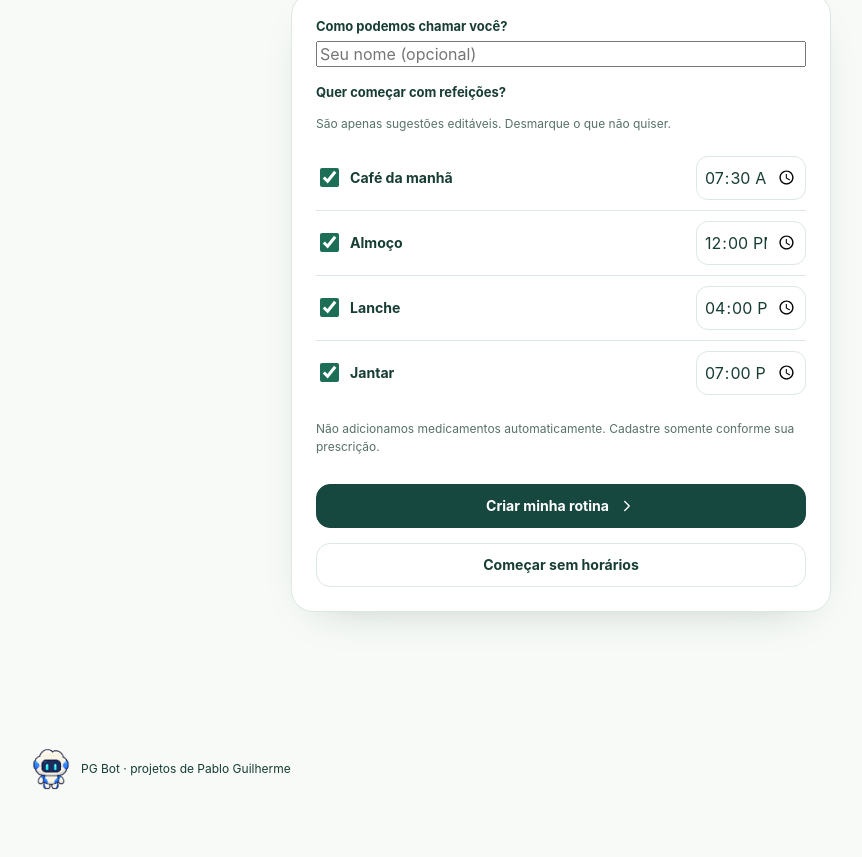
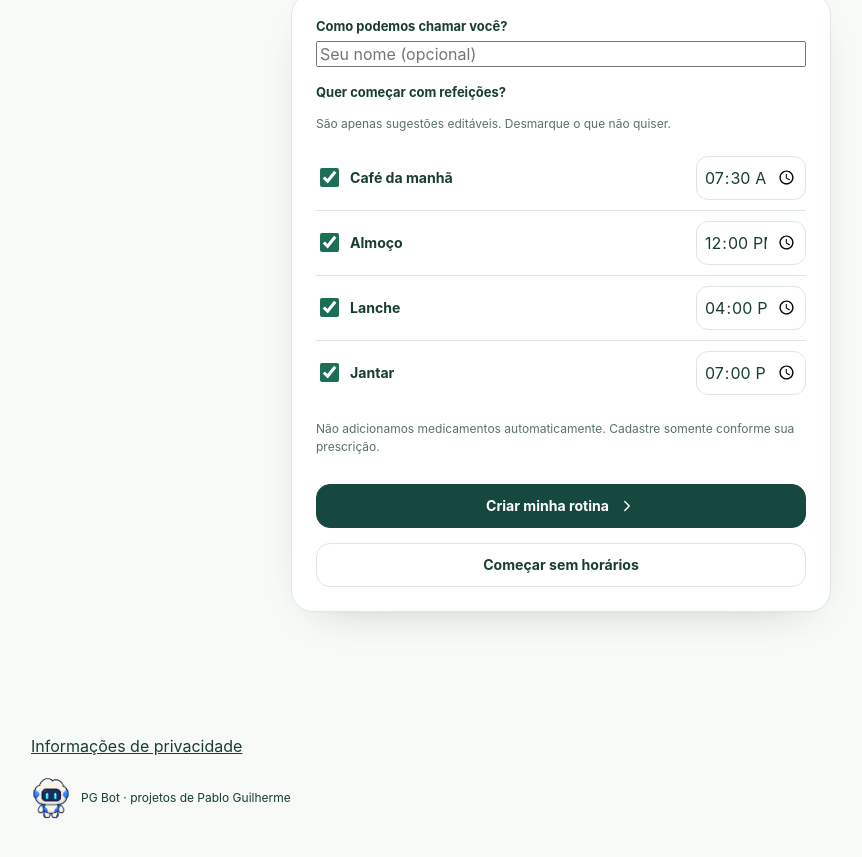
Before and after one commit to pabloguilherme1121/Cuidador-a-, a website with bundled scripts: page index.html in a window 1280 px wide. Shown: the part 342-1199 px from the top of the page, without its empty margins (79-941 px from the left). Built offline with nearby package versions, Linux system fonts and the light colour scheme.

Commit message:
feat(privacy): index.html supports public cached privacy notice

```diff
--- a/index.html
+++ b/index.html
@@ -25,6 +25,6 @@
   <dialog id="confirmDialog" aria-labelledby="confirmTitle"></dialog>
   <dialog id="legalDialog" aria-labelledby="legalTitle"></dialog>
   <noscript>Ative o JavaScript para usar o Cuidador(a).</noscript>
-<footer style="max-width:1100px;margin:0 auto;padding:12px 20px 110px"><p data-pg-bot="signature" style="display:flex;align-items:center;gap:10px;flex-wrap:wrap;font:inherit;font-size:12px;line-height:1.5;margin:12px 0;"><img src="./assets/pg-bot.webp" alt="" width="40" height="46" loading="lazy" decoding="async" style="object-fit:contain;flex:none" /><span>PG Bot · projetos de Pablo Guilherme</span></p></footer>
+<footer style="max-width:1100px;margin:0 auto;padding:12px 20px 110px"><p><a href="./privacidade.html">Informações de privacidade</a></p><p data-pg-bot="signature" style="display:flex;align-items:center;gap:10px;flex-wrap:wrap;font:inherit;font-size:12px;line-height:1.5;margin:12px 0;"><img src="./assets/pg-bot.webp" alt="" width="40" height="46" loading="lazy" decoding="async" style="object-fit:contain;flex:none" /><span>PG Bot · projetos de Pablo Guilherme</span></p></footer>
 </body>
 </html>
```
